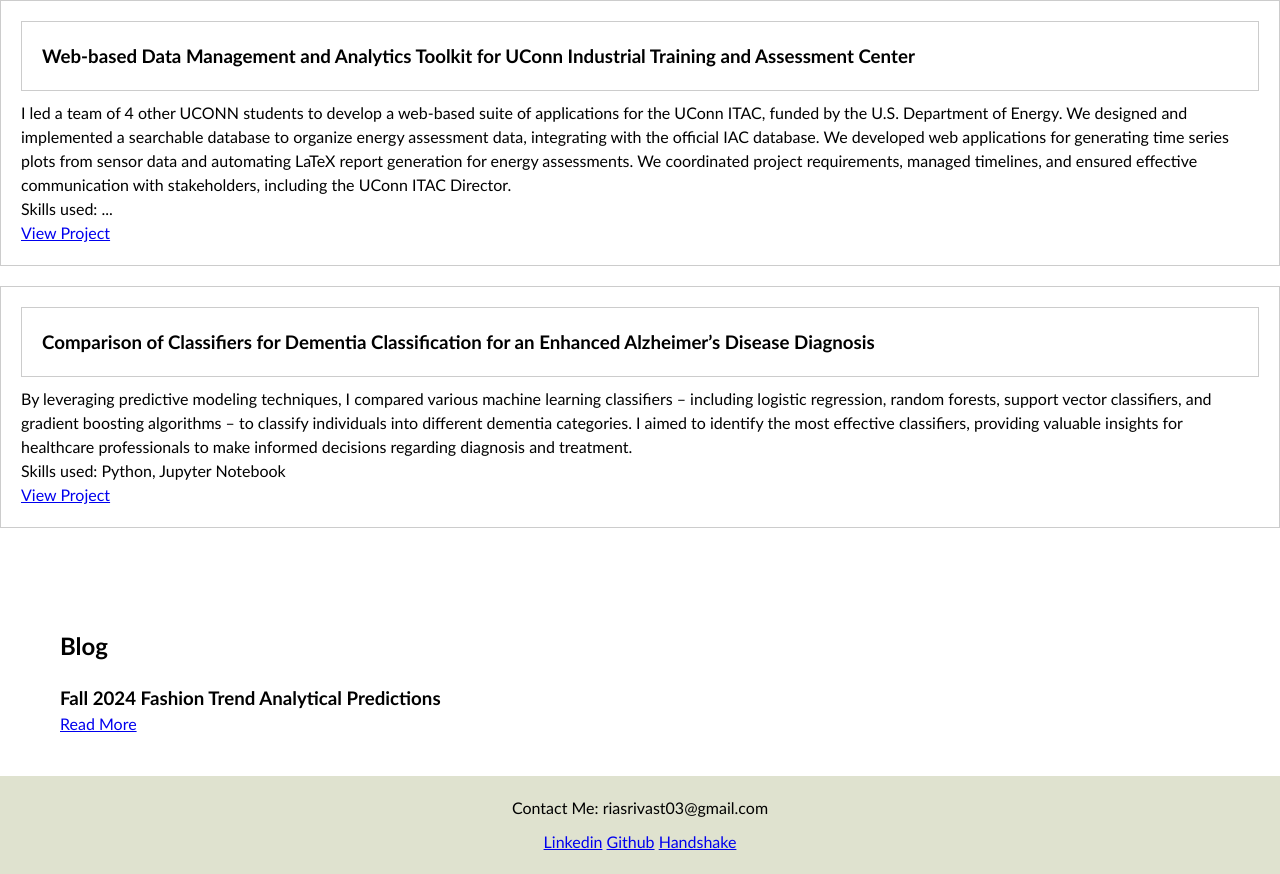
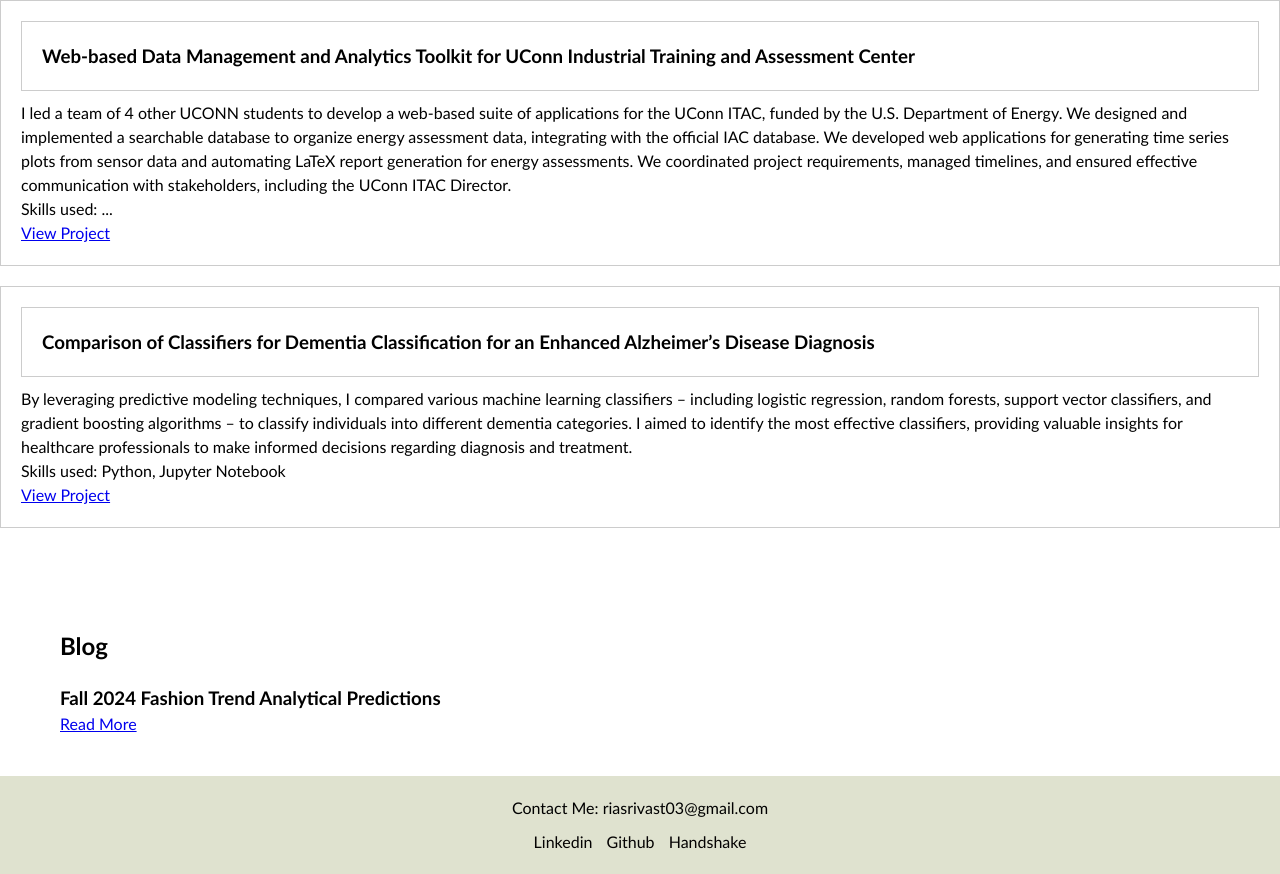
Before and after one commit to riasrivast/Personal-Portfolio, a plain HTML site: page index.html in a window 1280 px wide. Shown: the part 1415-2289 px from the top of the page. Drawn offline with Linux system fonts and the light colour scheme.

Commit message:
Added links to my linkedin, github, and handshake again

```diff
--- a/index.html
+++ b/index.html
@@ -105,9 +105,9 @@
         <div class="container">
             <p>Contact Me: riasrivast03@gmail.com</p>
             <div class="social-icons">
-                <a href="#" class="https://www.linkedin.com/in/riasrivast/">Linkedin</a>
-                <a href="#" class="https://github.com/riasrivast">Github</a>
-                <a href="#" class="https://app.joinhandshake.com/profiles/34258617">Handshake</a>
+                <a href="https://www.linkedin.com/in/riasrivast/" class="icon-link">Linkedin</a>
+                <a href="https://github.com/riasrivast/" class="icon-link">Github</a>
+                <a href="https://app.joinhandshake.com/profiles/34258617" class="icon-link">Handshake</a>
             </div>
         </div>
     </footer>
```
